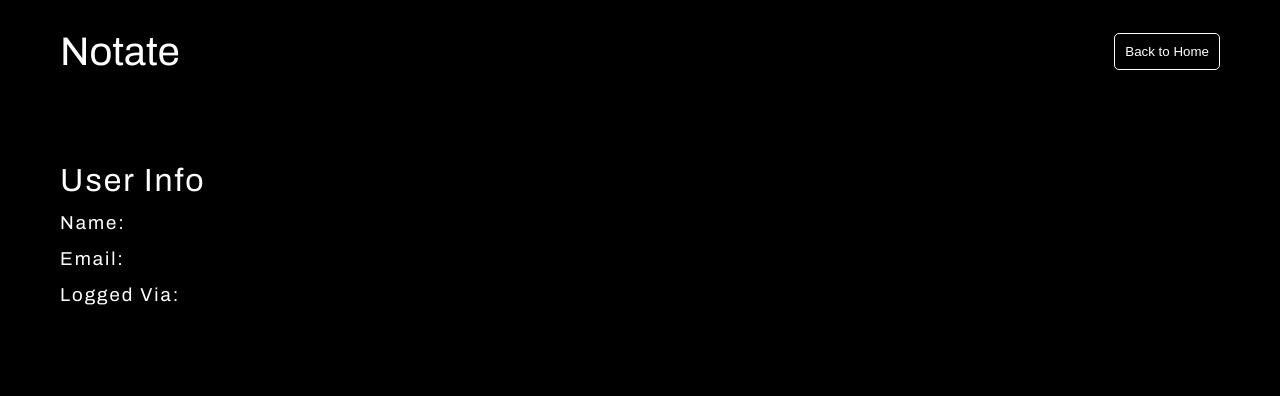
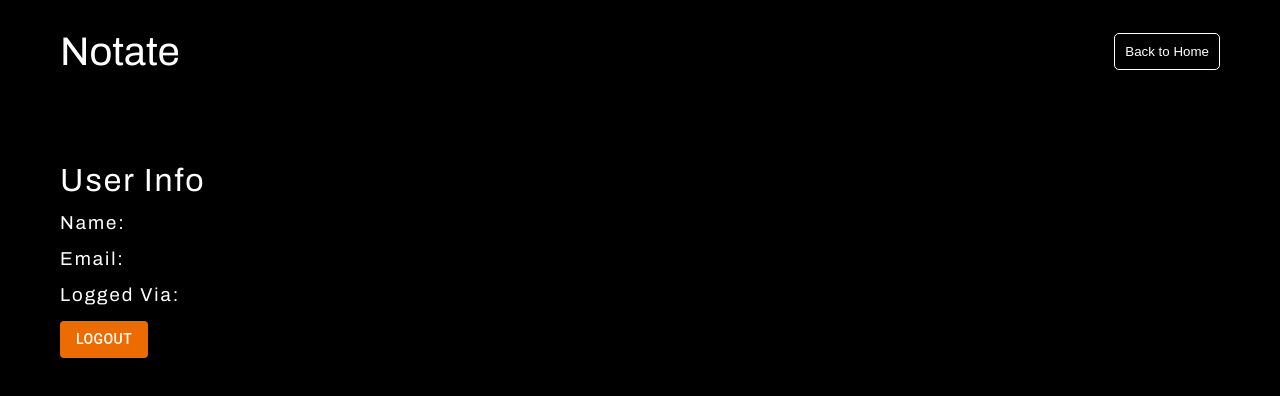
Before and after one commit to AnmolDh/notate, a React (Create React App) app in the folder client/: page /user in a window 1280 px wide. Shown: the top 396 px of the page. Built offline with nearby package versions, Linux system fonts and the light colour scheme; no server answers.

Commit message:
logout btn

```diff
--- a/client/public/index.css
+++ b/client/public/index.css
@@ -215,8 +215,8 @@ header h1 {
     background-color: whitesmoke;
     color: black;
     border-radius: 50%;
-    width: 40px;
-    height: 40px;
+    width: 38px;
+    height: 38px;
     border: none;
     line-height: 10px;
     padding: 10px;
--- a/client/src/components/Header.jsx
+++ b/client/src/components/Header.jsx
@@ -2,6 +2,10 @@ import React from "react";
 import AccountCircleIcon from "@mui/icons-material/AccountCircle";
 
 function Header(props) {
+  function hrefToUser() {
+    window.location.href = "/user";
+  }
+
   return (
     <header>
       <h1>Notate</h1>
@@ -13,7 +17,7 @@ function Header(props) {
         <button className="newNoteMobile" onClick={props.handleOpen}>
           +
         </button>
-        <a href="user"><AccountCircleIcon color="primary" sx={{ fontSize: 48 }} /></a>
+        <AccountCircleIcon color="primary" onClick={hrefToUser} sx={{ fontSize: 45, cursor: "pointer" }} />
       </div>
     </header>
   );
--- a/client/src/pages/User.jsx
+++ b/client/src/pages/User.jsx
@@ -1,4 +1,5 @@
 import React, { useState, useEffect } from "react";
+import { Button } from "@mui/material";
 import { getUser } from "../api/notesApi";
 
 function User() {
@@ -29,6 +30,14 @@ function User() {
             Logged Via: <span>{user.authVia}</span>
           </h3>
         </div>
+        <Button
+          className="logout"
+          variant="contained"
+          color="warning"
+          href={`${process.env.REACT_APP_SERVER_URL}/logout`}
+        >
+          Logout
+        </Button>
       </div>
     </>
   );
```
